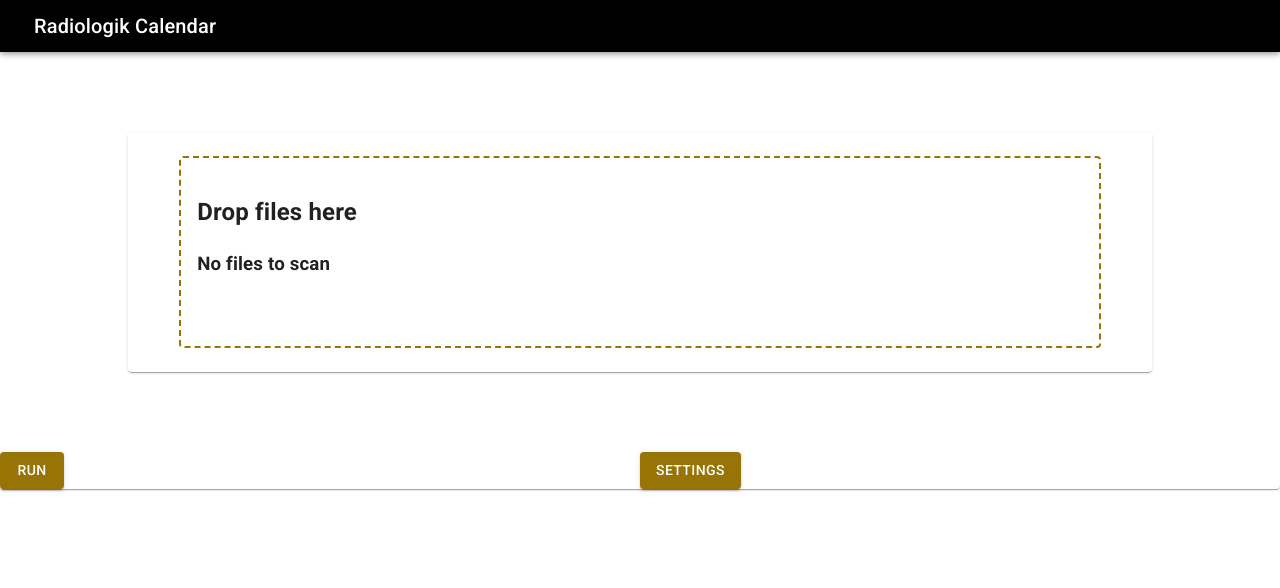
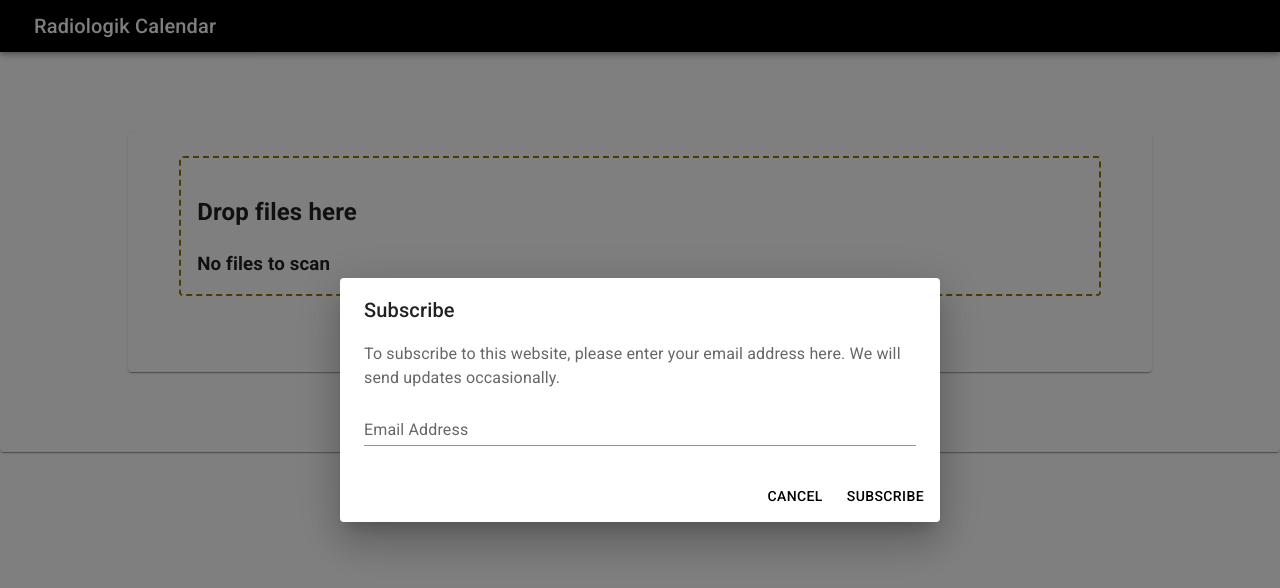
Before and after one commit to MichOchieng/cfurCalendar, a React (Create React App) app in the folder radiologik-calendar/: page / in a window 1280 px wide. Both pictures are taken after a click on the button "SETTINGS". Shown: the top 588 px of the page. Built offline with nearby package versions, Linux system fonts and the light colour scheme.

Commit message:
Added settings dialog

```diff
--- a/radiologik-calendar/src/components/main-ui/main-ui.tsx
+++ b/radiologik-calendar/src/components/main-ui/main-ui.tsx
@@ -1,10 +1,19 @@
 import {
         AppBar,
+        Box,
         Button,
         Container,
+        Dialog,
+        DialogActions,
+        DialogContent,
+        DialogContentText,
+        DialogTitle,
         Grid,
         Paper,
-        Typography
+        TextField,
+        Typography,
+        useMediaQuery,
+        useTheme
         }
     from "@mui/material";
 import {
@@ -13,21 +22,34 @@ import {
         }
     from "react";
 import classNames from "classnames";
-import UploadFileIcon from '@mui/icons-material/UploadFile';
 
 import UploadArea from "../upload-area/upload-area";
 import FileList from "../upload-area/file-list";
 import moment from "moment";
 
 const MainUi = () => {
-
     // Create states for upload area and uploaded files
     const [isAreaActive,setIsAreaActive] = useState(false);
     const [files,setFiles]               = useState<File[]>([]);
 
-    const ics    = require('ics');
-    let events: any = [];
-    const sunday = moment().day("Sunday").hour(0).minute(0).seconds(0);
+    // Calendar related values
+    const ics          = require('ics');
+    let events: any    = [];
+    const sunday       = moment().day("Sunday").hour(0).minute(0).seconds(0);
+    const numCalendars = useState(0);
+
+    // Settings dialog handlers
+    const [open, setOpen] = useState(false);
+    const theme = useTheme();
+    const fullScreen = useMediaQuery(theme.breakpoints.down('md'));
+
+    const handleClickOpen = () => {
+        setOpen(true);
+    };
+
+    const handleClose = () => {
+        setOpen(false);
+    };
 
     // Handlers for dragging and dropping on upload area
     const onDragStateChange = useCallback((dragActive: boolean) => {
@@ -157,10 +179,6 @@ const MainUi = () => {
         element.click();
     }
 
-
-    function run() {
-        readFile();
-    }
     // Uses the 'sunday' const to calculate a date time from the incoming event times
     function calculateDateTime(eventTimes: [string,number]){
         for (let index = 0; index < eventTimes.length; index++) {
@@ -187,8 +205,13 @@ const MainUi = () => {
     }
 
     return (
+
         <Grid
             container
+        >
+            <Grid
+                item
+                xs={12}
             >
                 {/* First row */}
                 <AppBar
@@ -210,10 +233,12 @@ const MainUi = () => {
                         </Typography>
                     </Container>
                 </AppBar>
+            </Grid>
             {/* Second row */}
             <Grid
                 item
                 xs={12}
+
             >
                 <Paper
                     className={classNames('uploadArea', {
@@ -224,6 +249,20 @@ const MainUi = () => {
                         height: "30vh",
                         margin:"0 auto",
                         marginBottom:"10vh",
+                        display:"flex",
+                        alignItems:"center",
+                        justifyContent:"center",
+                    }}
+                >
+                    {/* Upload area and button container */}
+                    <Grid
+                        container
+                    >
+                        {/* Upload area */}
+                        <Grid
+                            item
+                            xs={12}
+                            sx={{
                                 display:"flex",
                                 alignItems:"center",
                                 justifyContent:"center",
@@ -243,30 +282,66 @@ const MainUi = () => {
                                 }
                             <FileList files={files}/>
                             </UploadArea>
-                </Paper>
                         </Grid>
-            {/* Thrid row */}
+                        {/* Buttons */}
                         <Grid
                             item
-                xs={6}
+                            xs={12}
+                            sx={{
+                                display:"flex",
+                                alignItems:"center",
+                                justifyContent:"center",
+                                marginBottom: "1em"
+                            }}
                         >
                             <Button
-                    onClick={run}
+                                onClick={readFile}
                                 variant="contained"
                                 color="secondary"
-                >Run</Button>
-            </Grid>
-            <Grid
-                item
-                xs={6}
-            >
+                            >Download
+                            </Button>
+                            <Box sx={{width: "25%"}} />
                             <Button
+                                onClick={handleClickOpen}
                                 variant="contained"
                                 color="secondary"
-                >Settings</Button>
+                            >Settings
+                            </Button>
+                            <Dialog
+                                open={open}
+                                onClose={handleClose}
+                                aria-describedby="alert-dialog-slide-description"
+                            >
+                                <DialogTitle>Subscribe</DialogTitle>
+                                <DialogContent>
+                                <DialogContentText>
+                                    To subscribe to this website, please enter your email address here. We
+                                    will send updates occasionally.
+                                </DialogContentText>
+                                <TextField
+                                    autoFocus
+                                    margin="dense"
+                                    id="name"
+                                    label="Email Address"
+                                    type="email"
+                                    fullWidth
+                                    variant="standard"
+                                />
+                                </DialogContent>
+                                <DialogActions>
+                                <Button onClick={handleClose}>Cancel</Button>
+                                <Button onClick={handleClose}>Subscribe</Button>
+                                </DialogActions>
+                            </Dialog>
+                        </Grid>
+                    </Grid>
+
+                </Paper>
+
             </Grid>
         </Grid>
     )
 };
 
+
 export default MainUi;
```
Lines whose indentation alone changed are shown as unchanged.
